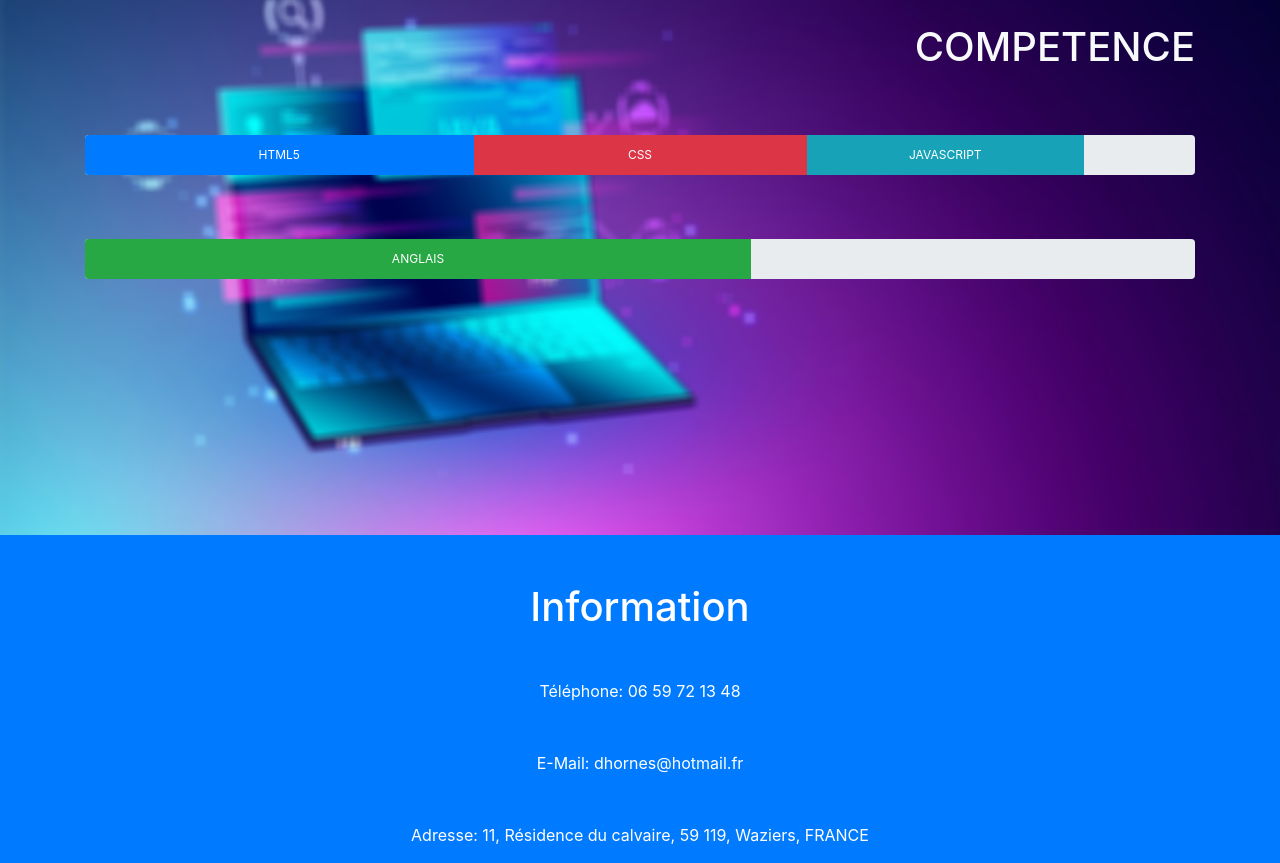
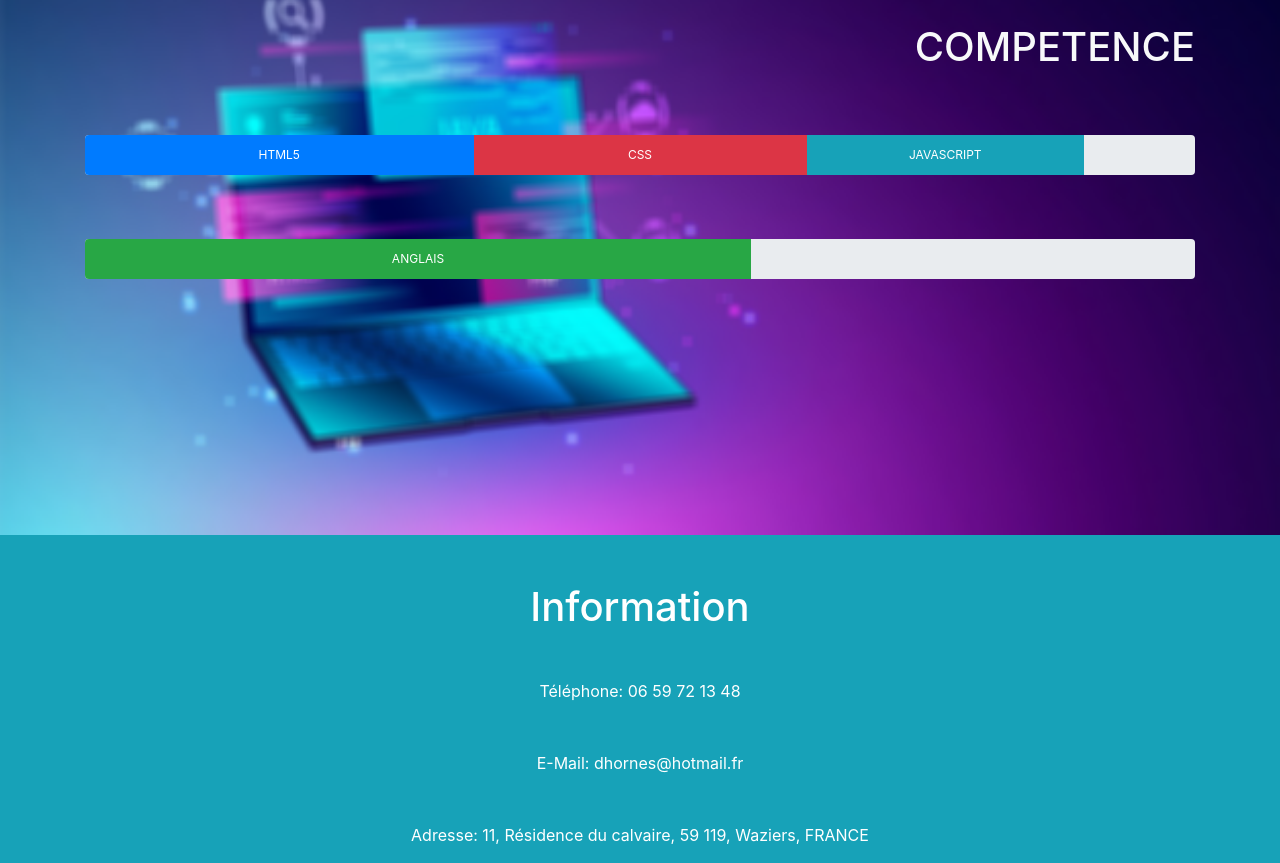
Before and after one commit to AzKween/CvElectronique.github.io, a plain HTML site: page index.html in a window 1280 px wide. Shown: the part 1241-2104 px from the top of the page. Drawn offline with Linux system fonts and the light colour scheme.

Commit message:
Update index.html

```diff
--- a/index.html
+++ b/index.html
@@ -125,7 +125,7 @@
         </div>
         <div id="div_con_inf" class="container-fluid">
             <div id="inf_con" class="row">
-                <div id="info" class="col-12 bg-primary">
+                <div id="info" class="col-12 bg-info">
                     <div id='txt_info' class="container text-white text-center mt-5">
                         <h1 class="">Information</h1>
                         <p class="mt-5">Téléphone: <span class='text-decoration-none'>06 59 72 13 48</span></p>
```
